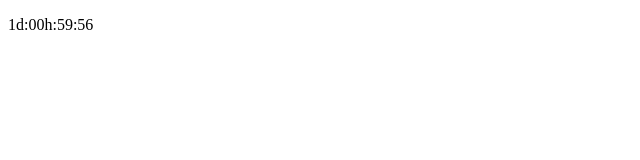
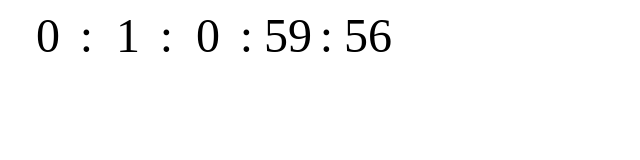
Before and after one commit to bagma-d/some-timer, a plain HTML site: page index.html in a window 1280 px wide. Shown: the whole page, without its empty margins (0-640 px from the left). Drawn offline with Linux system fonts and the light colour scheme.

Commit message:
added some styles and changing logic

```diff
--- a/index.html
+++ b/index.html
@@ -4,10 +4,20 @@
 <head>
     <meta charset="UTF-8">
     <meta name="viewport" content="width=device-width, initial-scale=1.0">
+    <link rel="stylesheet" href="style.css">
     <title>Document</title>
 </head>
 
 <body>
+    <div class="timer">
+        <div class="timer__items">
+            <div class="timer__item timer__years">00</div>
+            <div class="timer__item timer__days">00</div>
+            <div class="timer__item timer__hours">00</div>
+            <div class="timer__item timer__minutes">00</div>
+            <div class="timer__item timer__seconds">00</div>
+        </div>
+    </div>
     <p class="timer"></p>
     <script src="timer.js"></script>
 </body>
--- /dev/null
+++ b/style.css
@@ -0,0 +1,29 @@
+.timer__items {
+    display: flex;
+    font-size: 48px;
+}
+
+.timer__item {
+    position: relative;
+    min-width: 60px;
+    margin-left: 10px;
+    margin-right: 10px;
+    padding-bottom: 15px;
+    text-align: center;
+}
+
+.timer__item::before {
+    content: attr(data-title);
+    display: block;
+    position: absolute;
+    left: 50%;
+    bottom: 0;
+    transform: translateX(-50%);
+    font-size: 14px;
+}
+
+.timer__item:not(:last-child)::after {
+    content: ':';
+    position: absolute;
+    right: -15px;
+}
--- a/timer.js
+++ b/timer.js
@@ -1,26 +1,39 @@
 let timerParagraph = document.querySelector('.timer');
+let timerSeconds = document.querySelector('.timer__seconds');
+let timerMinutes = document.querySelector('.timer__minutes');
+let timerHours = document.querySelector('.timer__hours');
+let timerDays = document.querySelector('.timer__days');
+let timerYears = document.querySelector('.timer__years');
 
 function seconds2Intervals(seconds) {
-
-    let minutes, hours, days, weeks, months, years;
+    let timeIntervals = [0, 0, 0, 0, 0];
+    let minutes, hours, days, years;
     if (seconds >= 60) {
         minutes = Math.floor(seconds / 60);
+        timeIntervals[3] = minutes;
         seconds %= 60;
+        timeIntervals[4] = seconds;
     }
     if (minutes >= 60) {
         hours = Math.floor(minutes / 60);
+        timeIntervals[2] = hours;
         minutes %= 60;
+        timeIntervals[3] = minutes;
     }
     if (hours >= 24) {
         days = Math.floor(hours / 24);
+        timeIntervals[1] = days;
         hours %= 24;
+        timeIntervals[2] = hours;
     }
     if (days >= 365) {
         years = Math.floor(days / 365);
+        timeIntervals[0] = years;
         days %= 365;
+        timeIntervals[1] = days;
     }
 
-    let timeString = (years, days, hours, minutes, seconds) => {
+    /* let timeString = (years, days, hours, minutes, seconds) => {
          let result = '';
          if (years > 0) {
              result = `${result}${years}y:`;
@@ -41,15 +54,23 @@ function seconds2Intervals(seconds) {
                  `${result}0${seconds}`;
          }
          return result;
-    }
-    return timeString(years, days, hours, minutes, seconds);
+     } */
+
+    // return timeString(years, days, hours, minutes, seconds);
+    console.log(timeIntervals);
+    return timeIntervals;
 }
 
 function someTimer(seconds) {
 
     setTimeout(() => {
 
-        timerParagraph.innerHTML = seconds2Intervals(seconds);
+        // timerParagraph.innerHTML = seconds2Intervals(seconds);
+        timerYears.innerHTML = seconds2Intervals(seconds)[0];
+        timerDays.innerHTML = seconds2Intervals(seconds)[1];
+        timerHours.innerHTML = seconds2Intervals(seconds)[2];
+        timerMinutes.innerHTML = seconds2Intervals(seconds)[3];
+        timerSeconds.innerHTML = seconds2Intervals(seconds)[4];
         if (seconds > 0) {
             seconds--;
             someTimer(seconds);
```
Also changed, not shown: 1 other file. Lines whose indentation alone changed are shown as unchanged.
